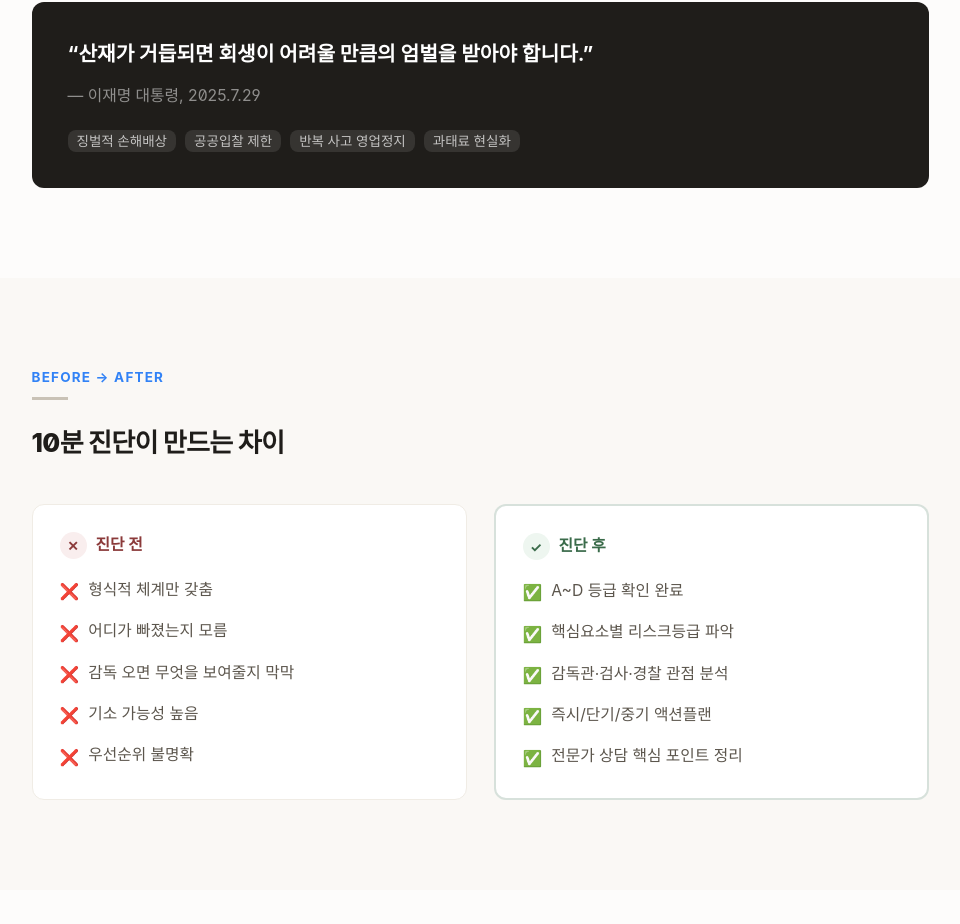
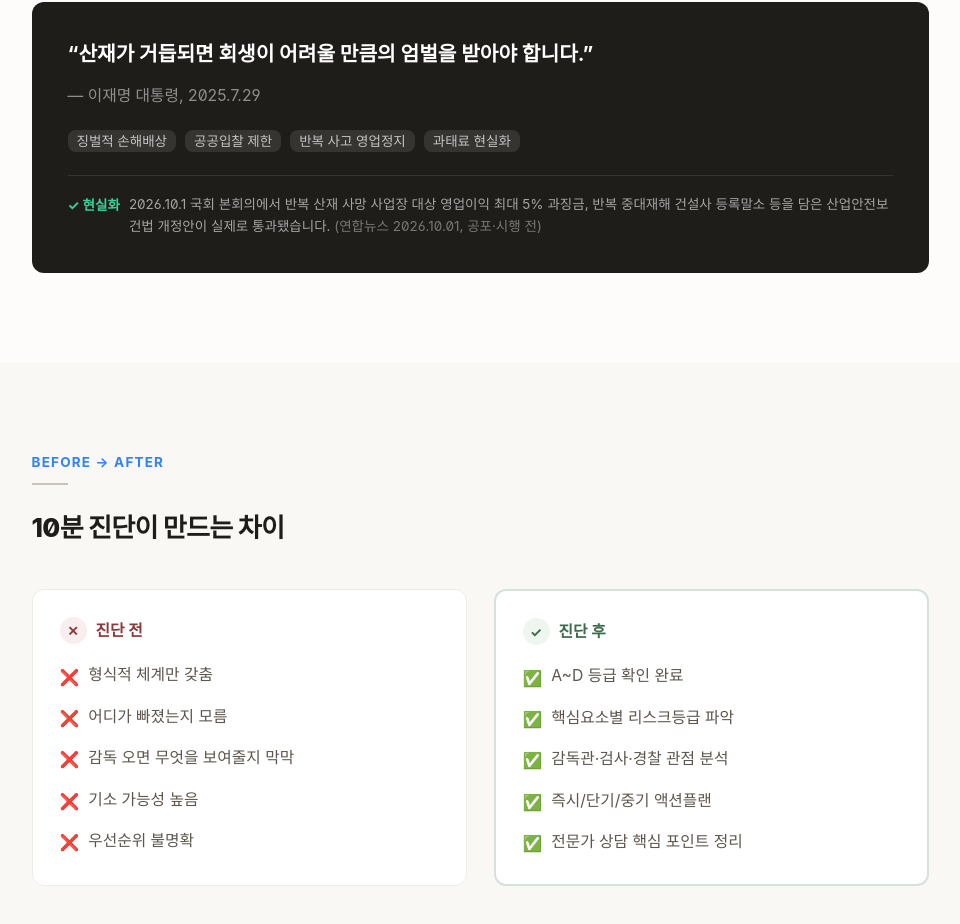
Before and after one commit to cdj44y-ui/safe119-cursor-starter, a Next.js app: page / in a window 1280 px wide. Shown: the part 2725-3649 px from the top of the page, without its empty margins (160-1120 px from the left). Built offline with nearby package versions, Linux system fonts and the light colour scheme; no server answers; a web font is replaced by a local one.

Commit message:
feat: 대통령 인용구 아래 과징금 개정안 국회통과(10.1) 현실화 배지 추가

```diff
--- a/components/landing/Step2Problem.tsx
+++ b/components/landing/Step2Problem.tsx
@@ -123,7 +123,7 @@ export default function Step2Problem() {
           <p className="text-sm text-white/50 mb-5">
             — {presidentQuote.author}, {presidentQuote.date}
           </p>
-          <div className="flex gap-2 flex-wrap">
+          <div className="flex gap-2 flex-wrap mb-5">
             {presidentQuote.policies.map((policy) => (
               <span
                 key={policy}
@@ -133,6 +133,13 @@ export default function Step2Problem() {
               </span>
             ))}
           </div>
+          <div className="border-t border-white/10 pt-4 flex items-start gap-2">
+            <span className="shrink-0 text-xs font-bold text-emerald-400 mt-0.5">✓ 현실화</span>
+            <p className="text-xs text-white/60 leading-relaxed">
+              2026.10.1 국회 본회의에서 반복 산재 사망 사업장 대상 영업이익 최대 5% 과징금, 반복 중대재해 건설사 등록말소 등을 담은 산업안전보건법 개정안이 실제로 통과됐습니다.
+              <span className="text-white/40"> (연합뉴스 2026.10.01, 공포·시행 전)</span>
+            </p>
+          </div>
         </div>
       </div>
     </section>
```
